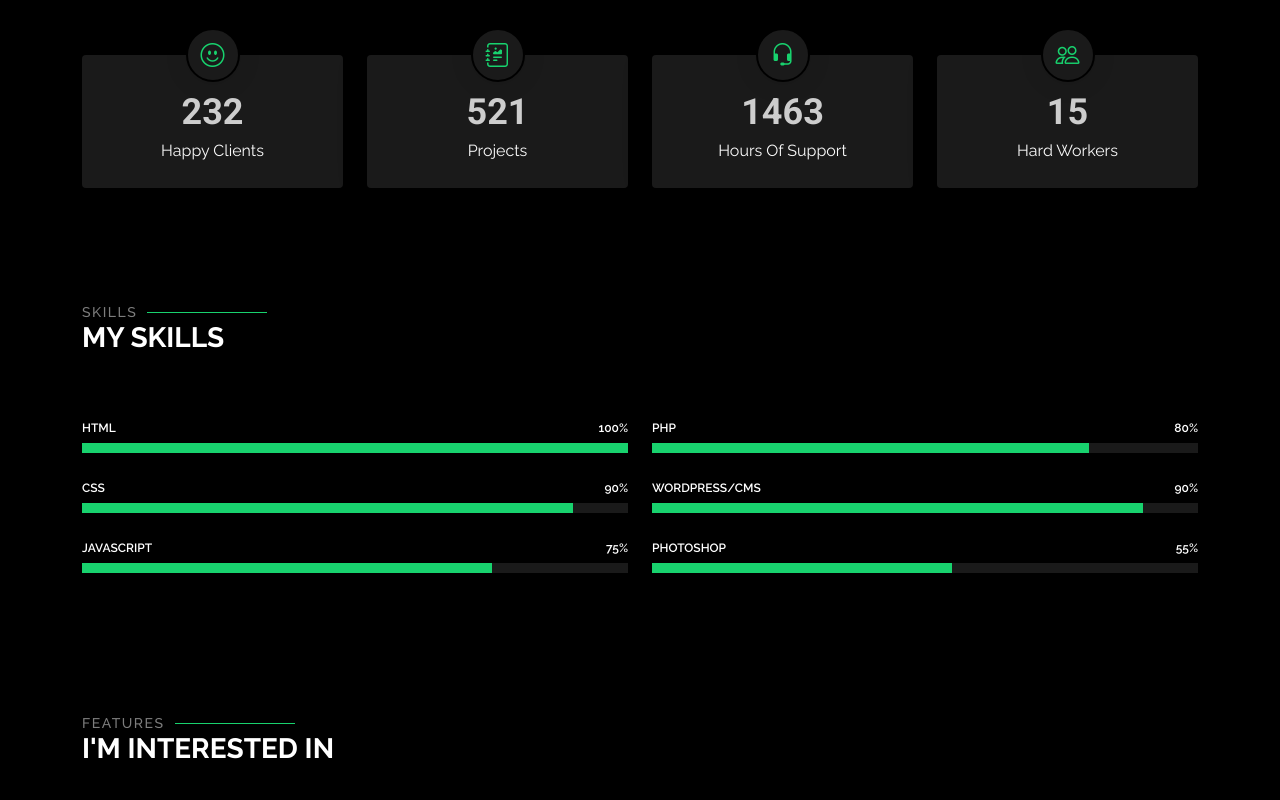
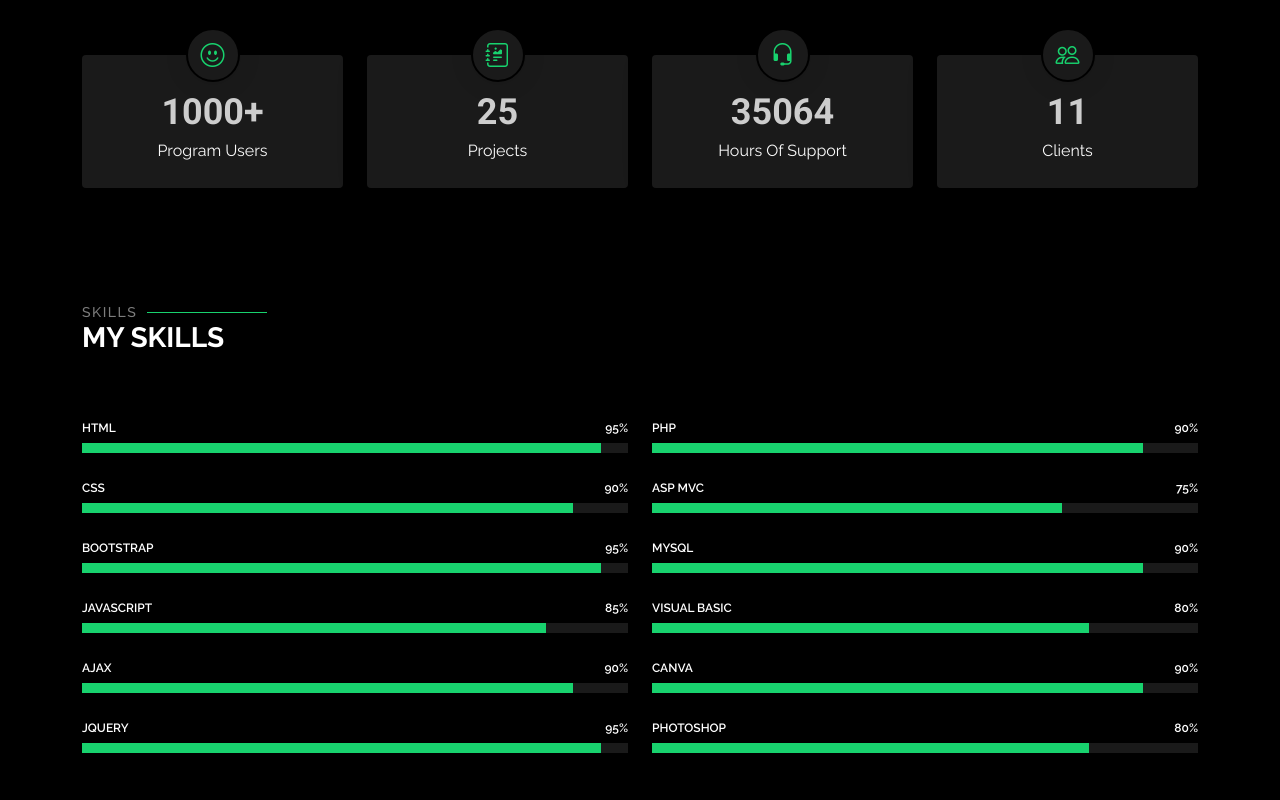
Before and after one commit to HulyoAdos/myPortfolio, a plain HTML site: page index.html in a window 1280 px wide. Shown: the part 1520-2320 px from the top of the page. Drawn offline with Linux system fonts and the light colour scheme.

Commit message:
update index

```diff
--- a/index.html
+++ b/index.html
@@ -110,8 +110,7 @@
                   <div class="col-lg-8 content">
                       <h2>Software and Web Developer.</h2>
                       <p class="fst-italic py-3">
-                          Lorem ipsum dolor sit amet, consectetur adipiscing elit, sed do eiusmod tempor incididunt ut labore et dolore
-                          magna aliqua.
+                          As a dedicated Software and Web Developer with a Bachelor’s degree and a passion for crafting innovative digital solutions, I specialize in creating dynamic, user-friendly websites and software applications. I am always eager to leverage my technical expertise to deliver impactful projects.
                       </p>
                       <div class="row">
                           <div class="col-lg-6">
@@ -130,8 +129,7 @@
                           </div>
                       </div>
                       <p class="py-3">
-                          Officiis eligendi itaque labore et dolorum mollitia officiis optio vero. Quisquam sunt adipisci omnis et ut. Nulla accusantium dolor incidunt officia tempore. Et eius omnis.
-                          Cupiditate ut dicta maxime officiis quidem quia. Sed et consectetur qui quia repellendus itaque neque.
+                          Whether you need a freelance developer or a long-term collaborator, I am available to bring your ideas to life. Let's connect and build something extraordinary!
                       </p>
                   </div>
               </div>
@@ -149,15 +147,15 @@
                   <div class="col-lg-3 col-md-6 d-flex flex-column align-items-center">
                       <i class="bi bi-emoji-smile"></i>
                       <div class="stats-item">
-                          <span data-purecounter-start="0" data-purecounter-end="232" data-purecounter-duration="1" class="purecounter"></span>
-                          <p>Happy Clients</p>
+                          <div style="display: flex;justify-content: center;"><span data-purecounter-start="0" data-purecounter-end="1000" data-purecounter-duration="1" class="purecounter"></span><span>+</span></div>
+                          <p>Program Users</p>
                       </div>
                   </div><!-- End Stats Item -->
 
                   <div class="col-lg-3 col-md-6 d-flex flex-column align-items-center">
                       <i class="bi bi-journal-richtext"></i>
                       <div class="stats-item">
-                          <span data-purecounter-start="0" data-purecounter-end="521" data-purecounter-duration="1" class="purecounter"></span>
+                          <span data-purecounter-start="0" data-purecounter-end="25" data-purecounter-duration="1" class="purecounter"></span>
                           <p>Projects</p>
                       </div>
                   </div><!-- End Stats Item -->
@@ -165,7 +163,7 @@
                   <div class="col-lg-3 col-md-6 d-flex flex-column align-items-center">
                       <i class="bi bi-headset"></i>
                       <div class="stats-item">
-                          <span data-purecounter-start="0" data-purecounter-end="1463" data-purecounter-duration="1" class="purecounter"></span>
+                          <span data-purecounter-start="0" data-purecounter-end="35064" data-purecounter-duration="1" class="purecounter"></span>
                           <p>Hours Of Support</p>
                       </div>
                   </div><!-- End Stats Item -->
@@ -173,8 +171,8 @@
                   <div class="col-lg-3 col-md-6 d-flex flex-column align-items-center">
                       <i class="bi bi-people"></i>
                       <div class="stats-item">
-                          <span data-purecounter-start="0" data-purecounter-end="15" data-purecounter-duration="1" class="purecounter"></span>
-                          <p>Hard Workers</p>
+                          <span data-purecounter-start="0" data-purecounter-end="11" data-purecounter-duration="1" class="purecounter"></span>
+                          <p>Clients</p>
                       </div>
                   </div><!-- End Stats Item -->
 
@@ -199,11 +197,12 @@
                   <div class="col-lg-6">
 
                       <div class="progress">
-                          <span class="skill"><span>HTML</span> <i class="val">100%</i></span>
+                          <span class="skill"><span>HTML</span> <i class="val">95%</i></span>
                           <div class="progress-bar-wrap">
-                              <div class="progress-bar" role="progressbar" aria-valuenow="100" aria-valuemin="0" aria-valuemax="100"></div>
+                              <div class="progress-bar" role="progressbar" aria-valuenow="95" aria-valuemin="0" aria-valuemax="100"></div>
                           </div>
                       </div><!-- End Skills Item -->
+
 
                       <div class="progress">
                           <span class="skill"><span>CSS</span> <i class="val">90%</i></span>
@@ -213,9 +212,30 @@
                       </div><!-- End Skills Item -->
 
                       <div class="progress">
-                          <span class="skill"><span>JavaScript</span> <i class="val">75%</i></span>
+                          <span class="skill"><span>Bootstrap</span> <i class="val">95%</i></span>
                           <div class="progress-bar-wrap">
-                              <div class="progress-bar" role="progressbar" aria-valuenow="75" aria-valuemin="0" aria-valuemax="100"></div>
+                              <div class="progress-bar" role="progressbar" aria-valuenow="95" aria-valuemin="0" aria-valuemax="95"></div>
+                          </div>
+                      </div><!-- End Skills Item -->
+
+                      <div class="progress">
+                          <span class="skill"><span>JavaScript</span> <i class="val">85%</i></span>
+                          <div class="progress-bar-wrap">
+                              <div class="progress-bar" role="progressbar" aria-valuenow="85" aria-valuemin="0" aria-valuemax="100"></div>
+                          </div>
+                      </div><!-- End Skills Item -->
+
+                      <div class="progress">
+                          <span class="skill"><span>AJAX</span> <i class="val">90%</i></span>
+                          <div class="progress-bar-wrap">
+                              <div class="progress-bar" role="progressbar" aria-valuenow="90" aria-valuemin="0" aria-valuemax="100"></div>
+                          </div>
+                      </div><!-- End Skills Item -->
+
+                      <div class="progress">
+                          <span class="skill"><span>Jquery</span> <i class="val">95%</i></span>
+                          <div class="progress-bar-wrap">
+                              <div class="progress-bar" role="progressbar" aria-valuenow="95" aria-valuemin="0" aria-valuemax="100"></div>
                           </div>
                       </div><!-- End Skills Item -->
 
@@ -224,23 +244,43 @@
                   <div class="col-lg-6">
 
                       <div class="progress">
-                          <span class="skill"><span>PHP</span> <i class="val">80%</i></span>
+                          <span class="skill"><span>PHP</span> <i class="val">90%</i></span>
+                          <div class="progress-bar-wrap">
+                              <div class="progress-bar" role="progressbar" aria-valuenow="90" aria-valuemin="0" aria-valuemax="100"></div>
+                          </div>
+                      </div><!-- End Skills Item -->
+
+                      <div class="progress">
+                          <span class="skill"><span>ASP MVC</span> <i class="val">75%</i></span>
+                          <div class="progress-bar-wrap">
+                              <div class="progress-bar" role="progressbar" aria-valuenow="75" aria-valuemin="0" aria-valuemax="100"></div>
+                          </div>
+                      </div><!-- End Skills Item -->
+
+                      <div class="progress">
+                          <span class="skill"><span>MySQL</span> <i class="val">90%</i></span>
+                          <div class="progress-bar-wrap">
+                              <div class="progress-bar" role="progressbar" aria-valuenow="90" aria-valuemin="0" aria-valuemax="100"></div>
+                          </div>
+                      </div><!-- End Skills Item -->
+                      <div class="progress">
+                          <span class="skill"><span>Visual Basic</span> <i class="val">80%</i></span>
                           <div class="progress-bar-wrap">
                               <div class="progress-bar" role="progressbar" aria-valuenow="80" aria-valuemin="0" aria-valuemax="100"></div>
                           </div>
                       </div><!-- End Skills Item -->
 
                       <div class="progress">
-                          <span class="skill"><span>WordPress/CMS</span> <i class="val">90%</i></span>
+                          <span class="skill"><span>Canva</span> <i class="val">90%</i></span>
                           <div class="progress-bar-wrap">
                               <div class="progress-bar" role="progressbar" aria-valuenow="90" aria-valuemin="0" aria-valuemax="100"></div>
                           </div>
                       </div><!-- End Skills Item -->
 
                       <div class="progress">
-                          <span class="skill"><span>Photoshop</span> <i class="val">55%</i></span>
+                          <span class="skill"><span>Photoshop</span> <i class="val">80%</i></span>
                           <div class="progress-bar-wrap">
-                              <div class="progress-bar" role="progressbar" aria-valuenow="55" aria-valuemin="0" aria-valuemax="100"></div>
+                              <div class="progress-bar" role="progressbar" aria-valuenow="80" aria-valuemin="0" aria-valuemax="100"></div>
                           </div>
                       </div><!-- End Skills Item -->
 
```
